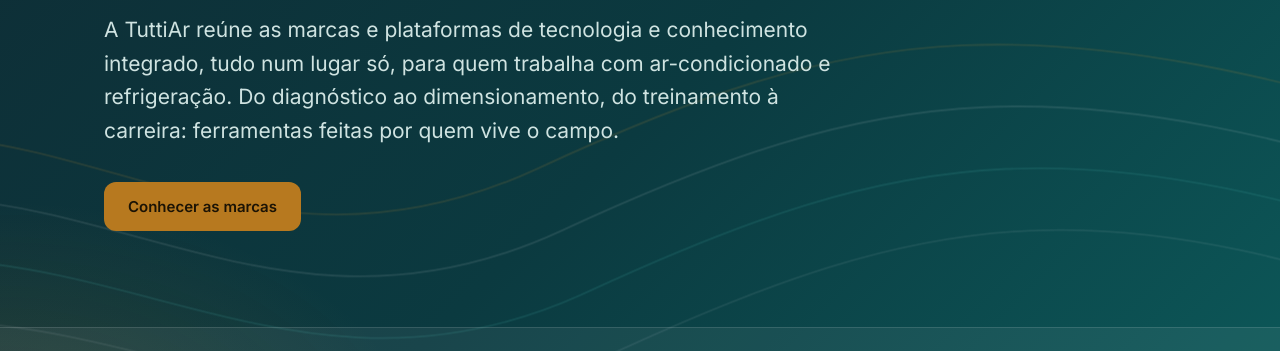
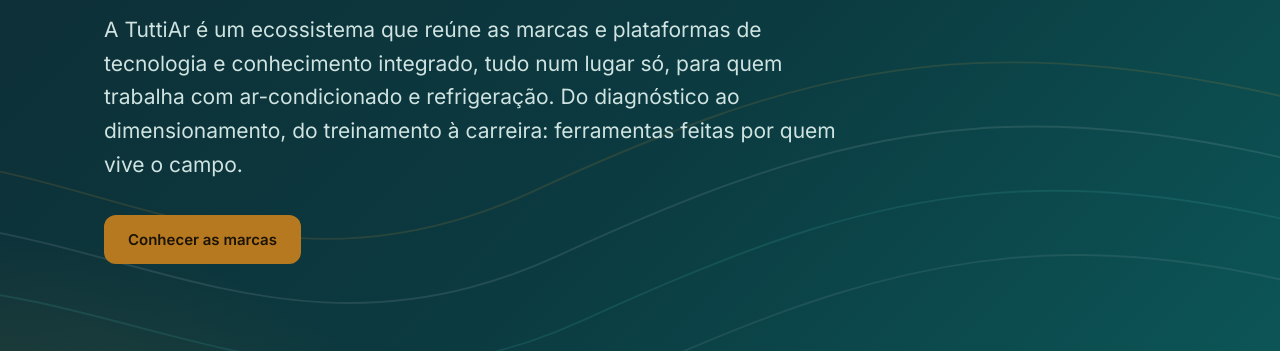
Before and after one commit to coelhofatec/Tuttitutti, a plain HTML site: page index.html in a window 1280 px wide. Shown: the part 412-763 px from the top of the page. Drawn offline with Linux system fonts and the light colour scheme.

Commit message:
Texto do topo: a TuttiAr é um ecossistema

```diff
--- a/index.html
+++ b/index.html
@@ -166,7 +166,7 @@
     <div class="hero-body">
       <div class="rule"></div>
       <h1>Sistemas que tocam juntos.</h1>
-      <p class="lead">A TuttiAr reúne as marcas e plataformas de tecnologia e conhecimento integrado, tudo num lugar só, para quem trabalha com ar-condicionado e refrigeração. Do diagnóstico ao dimensionamento, do treinamento à carreira: ferramentas feitas por quem vive o campo.</p>
+      <p class="lead">A TuttiAr é um ecossistema que reúne as marcas e plataformas de tecnologia e conhecimento integrado, tudo num lugar só, para quem trabalha com ar-condicionado e refrigeração. Do diagnóstico ao dimensionamento, do treinamento à carreira: ferramentas feitas por quem vive o campo.</p>
       <a class="btn" href="#marcas">Conhecer as marcas</a>
     </div>
   </div>
```
